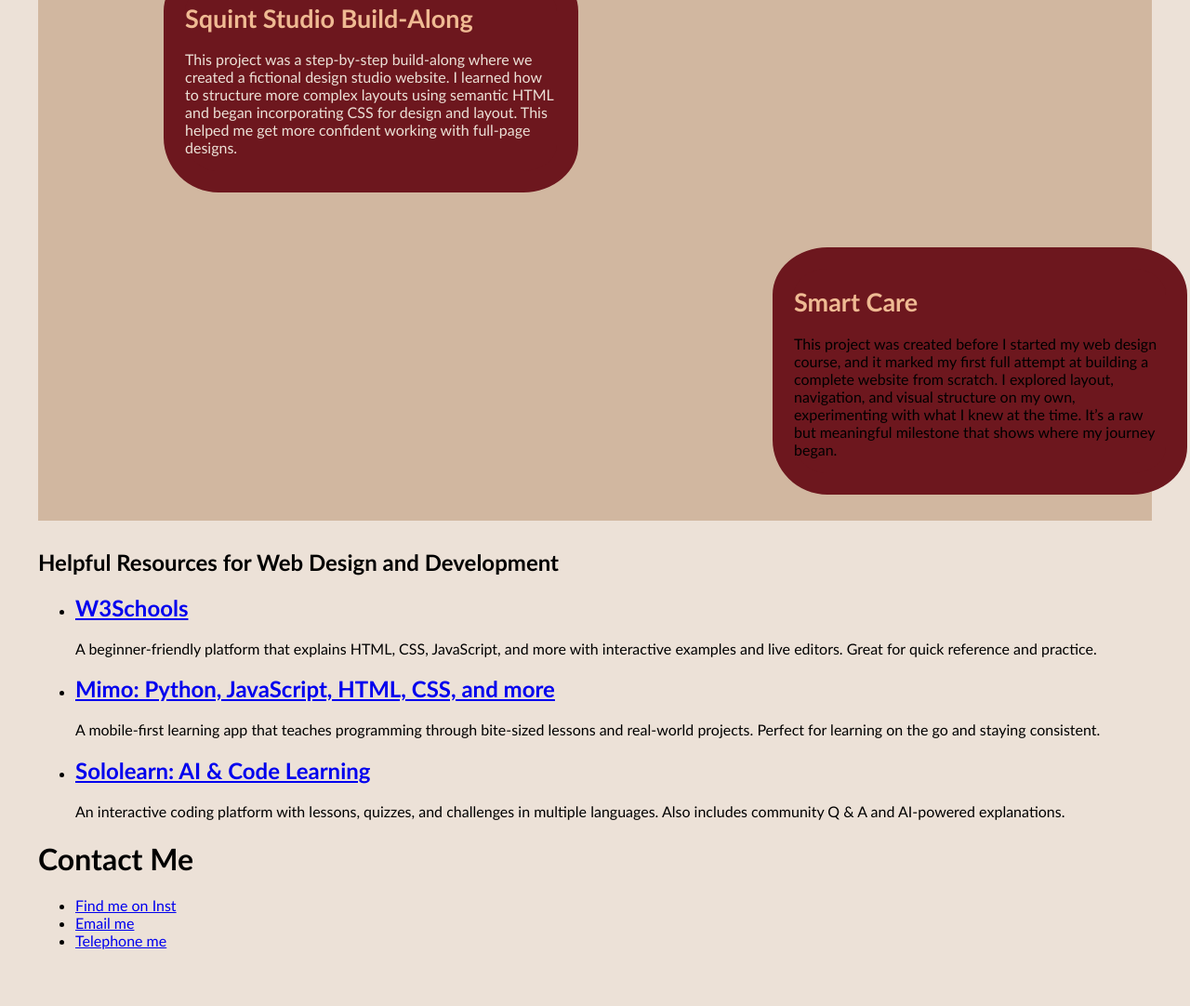
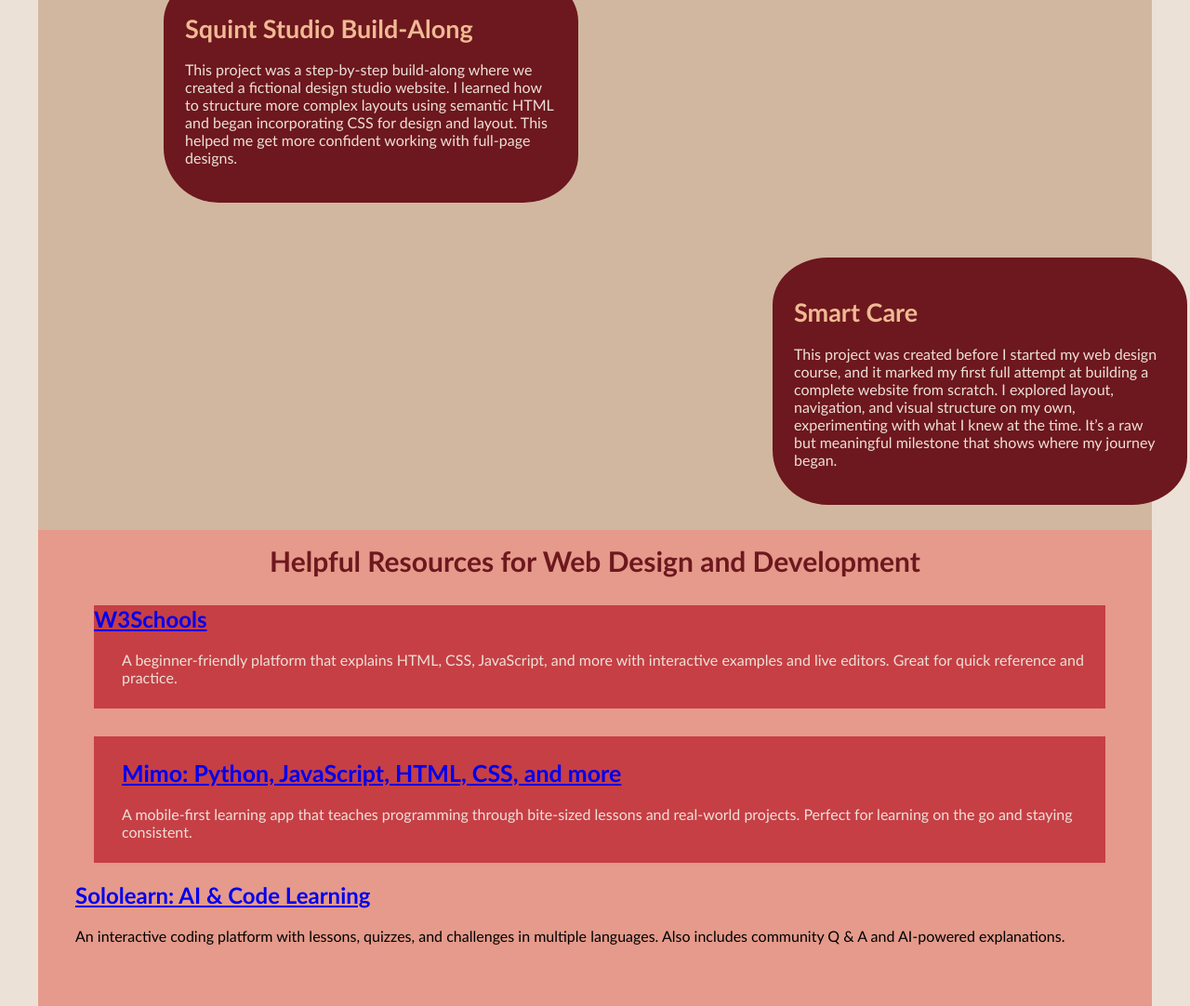
Before and after one commit to anna-lynx/portfolio, a plain HTML site: page index.html in a window 1280 px wide. Shown: the part 801-1883 px from the top of the page at 93% size. Drawn offline with Linux system fonts and the light colour scheme.

Commit message:
Add files via upload

```diff
--- a/index.html
+++ b/index.html
@@ -1,4 +1,4 @@
-<!doctype html>
+<!DOCTYPE html>
 <html>
 	<head>
 		<meta charset="utf-8">
@@ -42,28 +42,26 @@
 			<div class="mainSites">
 			<h2> Main course projects </h2>
 				<ul>
-
-						<li>
-							<div id="firstSite">
+					<section id="firstSite">
+						<li >
 							<h3> <a href="https://appliedartand.design/85-OL-sp25/Anna-Rakytina/Anna-Rakytina-myfirstpage/" target="_blank">My First Page</a> </h3>
 							<p>This was my very first HTML page. I practiced creating basic structure — adding headings, paragraphs, images, and links. It was my intro to writing real HTML code and understanding how websites are built from scratch. I also explored how small visual choices like font styles, spacing, and layout can affect how a page feels. While the result was simple, it marked the beginning of my creative and technical journey into web design.</p>
-							</div>
 						</li>
+					</section>
 
-
-					<div id="squintSite">
-						<li>
+				<section id="squintSite">
+							<li >
 							<h3> <a href="https://appliedartand.design/85-OL-sp25/Anna-Rakytina/squint-root/index.html" target="_blank">Squint Studio Build-Along</a> </h3>
 							<p>This project was a step-by-step build-along where we created a fictional design studio website. I learned how to structure more complex layouts using semantic HTML and began incorporating CSS for design and layout. This helped me get more confident working with full-page designs.</p>
 						</li>
-					</div>
+					</section>
 
-					<div id="myOwnSite">
+					<section id="myOwnSite">
 						<li>
 							<h3> <a href="https://anna-lynx.github.io/smart-care/" target="_blank">Smart Care</a> </h3>
 							<p>This project was created before I started my web design course, and it marked my first full attempt at building a complete website from scratch. I explored layout, navigation, and visual structure on my own, experimenting with what I knew at the time. It’s a raw but meaningful milestone that shows where my journey began.</p>
 						</li>
-					</div>
+					</section>
 
 				</ul>
 			</div>
@@ -71,6 +69,7 @@
 		</main>
 
 		<aside id="aside">
+<!--			<section >-->
 			<h1>Helpful Resources for Web Design and Development</h1>
 
 				<ul>
@@ -89,10 +88,11 @@
 					<p>An interactive coding platform with lessons, quizzes, and challenges in multiple languages. Also includes community Q &amp; A and AI-powered explanations.</p>
 					</li>
 				</ul>
-
+<!--			</section>-->
 		</aside>
 
 		<footer id="contact">
+<!--			<section >-->
 			<h1>Contact Me</h1>
 
 				<ul>
@@ -100,6 +100,7 @@
 					<li><a href="mailto:annarakitina127@gmail.com" target="_blank">Email me</a></li>
 					<li><a href="tel:+15307856951" target="_blank">Telephone me</a></li>
 				</ul>
+<!--			</section>-->
 		</footer>
 
 	</body>
--- a/styles.css
+++ b/styles.css
@@ -32,6 +32,7 @@
     color: #6D171E;
     text-decoration: none;
 }
+
 
 h1 .highlight {
     color: rgba(109,23,30,1.00);
@@ -160,6 +161,7 @@
     -webkit-box-shadow: 0px 0px 20px;
     box-shadow: 0px 0px 20px;
 }
+
 #myOwnSite li h3 a:hover, #myOwnSite li h3 a:active {
     color: rgba(229,154,139,1.00);
     font-size: 27px;
@@ -170,6 +172,10 @@
     text-decoration: none;
     font-size: 27px;
 }
+#myOwnSite li p {
+    color: rgba(236,225,215,1.00);
+}
+
 
 
 
@@ -231,3 +237,109 @@
     text-align: center;
     margin-top: -9px;
 }
+#aside  {
+    background-color: rgba(229,154,139,1.00);
+    margin-top: -31px;
+    padding-bottom: 50px;
+    padding-top: 2px;
+}
+#aside h1 {
+    text-align: center;
+    font-size: 30px;
+    color: rgba(109,23,30,1.00);
+    margin-bottom: 26px;
+    margin-top: 13px;
+}
+#aside ul li {
+    text-decoration: none;
+    list-style-type: none;
+    /* [disabled]height: 112px; */
+    width: auto;
+}
+
+.resource-1 {
+    margin-top: 30px;
+    margin-left: 20px;
+    background-color: rgba(190,40,52,0.80);
+    margin-right: 50px;
+    padding-bottom: 8px;
+}
+/*
+h2 a {
+    margin-left: 30px;
+    color: rgba(236,225,215,1.00);
+    font-size: 25px;
+    text-decoration: none;
+}
+*/
+/*
+.resource-1 h2 {
+
+    color: rgba(236,225,215,1.00);
+    font-size: 25px;
+
+     [disabled]margin-top: 24px;
+    padding-top: 24px;
+}
+*/
+/*
+h2 a {
+    margin-left: 30px;
+    color: rgba(236,225,215,1.00);
+    font-size: 25px;
+    text-decoration: none;
+}
+*/
+.resource-1 h2:hover  , .resource-1 h2:active{
+    margin-left: 30px;
+    color: rgba(229,154,139,1.00);
+	    text-decoration: none;
+    font-size: 27px;
+    /* [disabled]margin-top: 24px; */
+    padding-top: 24px;
+    text-shadow: 0px 0px 14px rgba(0,0,0,1.00);
+}
+
+.resource-1 h2:link  , .resource-1 h2:visited{
+    margin-left: 30px;
+    color: rgba(239,186,147,1.00);
+    font-size: 27px;
+    /* [disabled]margin-top: 24px; */
+    padding-top: 24px;
+    text-decoration: none;
+}
+.resource-1 p {
+    margin-left: 30px;
+    margin-top: 16px;
+    color: rgba(236,225,215,1.00);
+}
+
+.resource-2 {
+    margin-top: 30px;
+    margin-left: 20px;
+    background-color: rgba(190,40,52,0.80);
+    margin-right: 50px;
+    padding-bottom: 8px;
+}
+
+/*
+h2 a {
+    margin-left: 30px;
+    color: rgba(236,225,215,1.00);
+    font-size: 25px;
+    text-decoration: none;
+}
+*/
+.resource-2 h2 {
+    margin-left: 30px;
+    color: rgba(236,225,215,1.00);
+    font-size: 25px;
+    text-decoration: none;
+    /* [disabled]margin-top: 24px; */
+    padding-top: 24px;
+}
+.resource-2 p {
+    margin-left: 30px;
+    margin-top: 16px;
+    color: rgba(236,225,215,1.00);
+}
```
